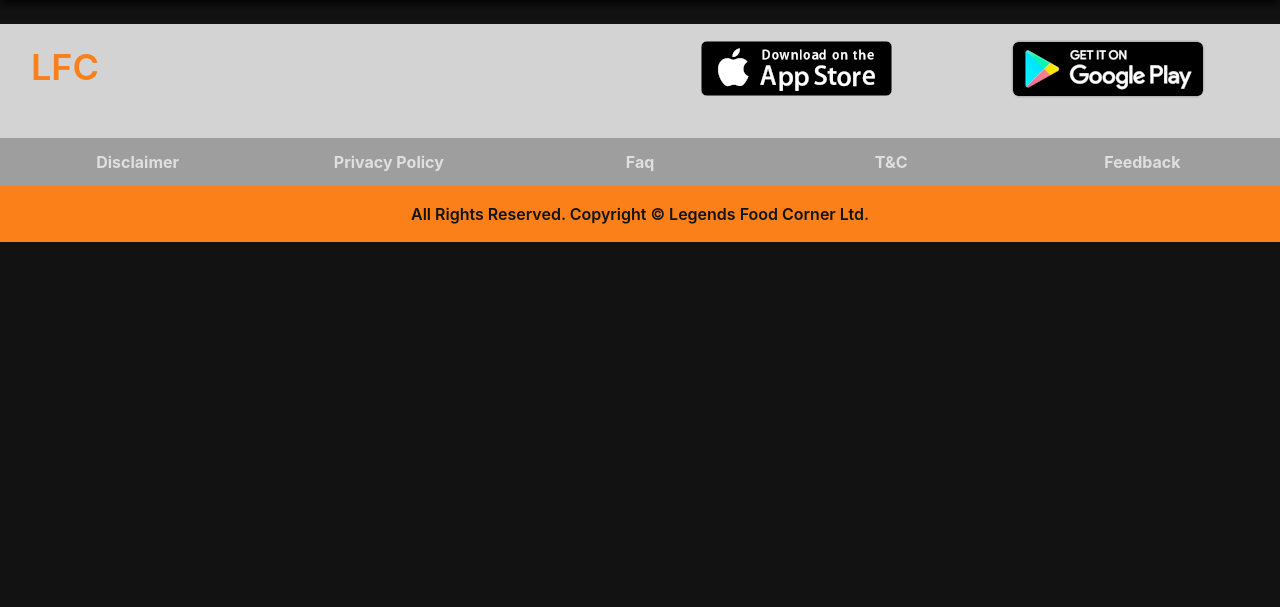
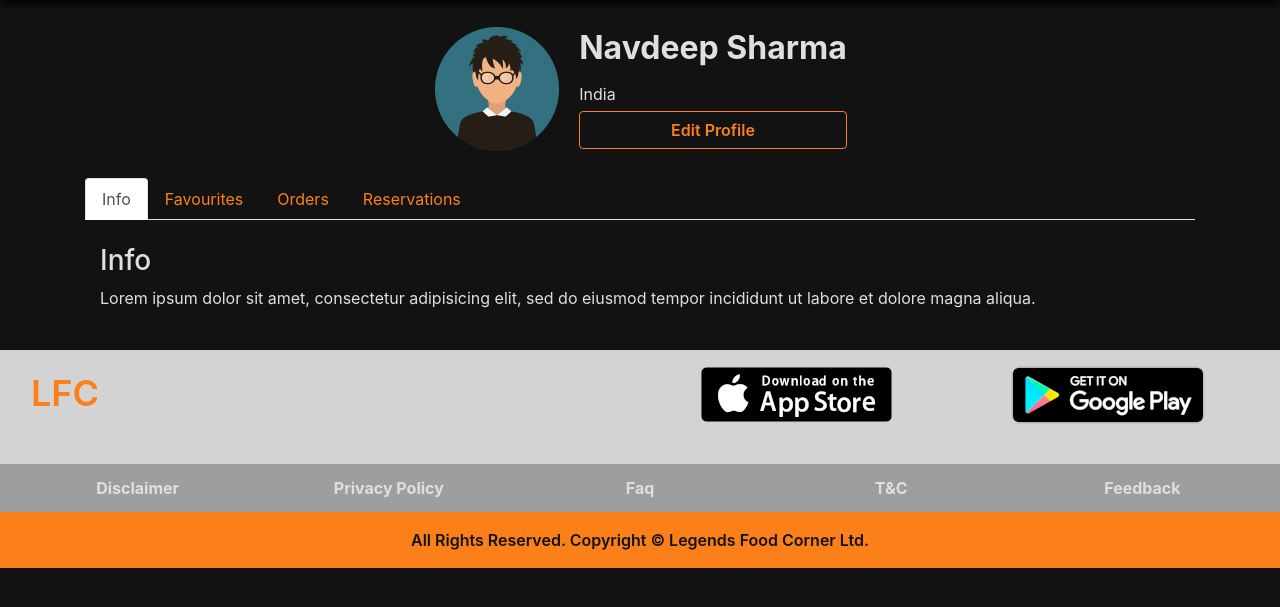
Before and after one commit to Legends-Food-Corner/lfc, a Flask app: page /profile in a window 1280 px wide. Shown: the part 104-711 px from the top of the page. Run offline with Flask 2, Linux system fonts and the light colour scheme; some libraries are stand-ins or nearby versions.

Commit message:
added profile

```diff
--- /dev/null
+++ b/apps/website/static/css/profile/profile.css
@@ -0,0 +1,5 @@
+.profile-image {
+    border-radius: 50%;
+    width: 128px;
+    margin-right: var(--padding-large);
+}
--- a/apps/website/static/javascript/utilities/constants.js
+++ b/apps/website/static/javascript/utilities/constants.js
@@ -1,5 +1,5 @@
 let CONSTANTS = {
     OFFER_OF_DAY: {
-        STATE: true,
+        STATE: false,
     }
 }
--- a/apps/website/templates/profile/profile.htm
+++ b/apps/website/templates/profile/profile.htm
@@ -4,10 +4,62 @@
 Profile
 {% endblock %}
 
+{% block stylesheet %}
+<link rel="stylesheet" href="{{ url_for('static', filename='css/profile/profile.css') }}">
+{% endblock %}
+
 {% block content %}
-<div class="container-fluid">
+<div class="container-fluid" style="margin-top: var(--padding-extra-large);">
     <div class="container">
+        <div class="row">
+            <div class="col">
+                <table style="margin: auto;">
+                    <tbody>
+                        <tr>
+                            <td rowspan="3">
+                                <img src="{{ url_for('static', filename='images/sample-profile-image.webp') }}"
+                                    class="profile-image">
+                            </td>
+                            <td>
+                                <h2><b>Navdeep Sharma</b></h2>
+                            </td>
+                        </tr>
+                        <tr>
+                            <td>India</td>
+                        </tr>
+                        <tr>
+                            <td><button class="btn custom-btn-outline">Edit Profile</button></td>
+                        </tr>
+                    </tbody>
+                </table>
+            </div>
+        </div>
+        <div class="row" style="margin-top: var(--padding-extra-large);">
+            <div class="col">
+                <ul class="nav nav-tabs" role="tablist">
+                    <li class="nav-item">
+                        <a class="nav-link active" data-toggle="tab" href="#home">Info</a>
+                    </li>
+                    <li class="nav-item">
+                        <a class="nav-link" data-toggle="tab" href="#favourites">Favourites</a>
+                    </li>
+                    <li class="nav-item">
+                        <a class="nav-link" data-toggle="tab" href="#orders">Orders</a>
+                    </li>
+                    <li class="nav-item">
+                        <a class="nav-link" data-toggle="tab" href="#reservations">Reservations</a>
+                    </li>
+                </ul>
 
+                <!-- Tab panes -->
+                <div class="tab-content">
+                    {% include 'utilities/profile-tabs/info/info.htm' %}
+                    {% include 'utilities/profile-tabs/favourites/favourites.htm' %}
+                    {% include 'utilities/profile-tabs/orders/orders.htm' %}
+                    {% include 'utilities/profile-tabs/reservations/reservations.htm' %}
+                </div>
+            </div>
+        </div>
     </div>
 </div>
 {% endblock %}
--- /dev/null
+++ b/apps/website/templates/utilities/profile-tabs/favourites/favourites.htm
@@ -0,0 +1,5 @@
+<div id="favourites" class="container tab-pane fade"><br>
+    <h3>Favourites</h3>
+    <p>Lorem ipsum dolor sit amet, consectetur adipisicing elit, sed do eiusmod tempor incididunt ut
+        labore et dolore magna aliqua.</p>
+</div>
--- /dev/null
+++ b/apps/website/templates/utilities/profile-tabs/info/info.htm
@@ -0,0 +1,5 @@
+<div id="info" class="container tab-pane active"><br>
+    <h3>Info</h3>
+    <p>Lorem ipsum dolor sit amet, consectetur adipisicing elit, sed do eiusmod tempor incididunt ut
+        labore et dolore magna aliqua.</p>
+</div>
--- /dev/null
+++ b/apps/website/templates/utilities/profile-tabs/orders/orders.htm
@@ -0,0 +1,5 @@
+<div id="my-orders" class="container tab-pane fade"><br>
+    <h3>My Orders</h3>
+    <p>Lorem ipsum dolor sit amet, consectetur adipisicing elit, sed do eiusmod tempor incididunt ut
+        labore et dolore magna aliqua.</p>
+</div>
--- /dev/null
+++ b/apps/website/templates/utilities/profile-tabs/reservations/reservations.htm
@@ -0,0 +1,5 @@
+<div id="my-reservations" class="container tab-pane fade"><br>
+    <h3>My Reservations</h3>
+    <p>Lorem ipsum dolor sit amet, consectetur adipisicing elit, sed do eiusmod tempor incididunt ut
+        labore et dolore magna aliqua.</p>
+</div>
```
Also changed, not shown: apps/website/static/images/sample-profile-image.webp (added).
